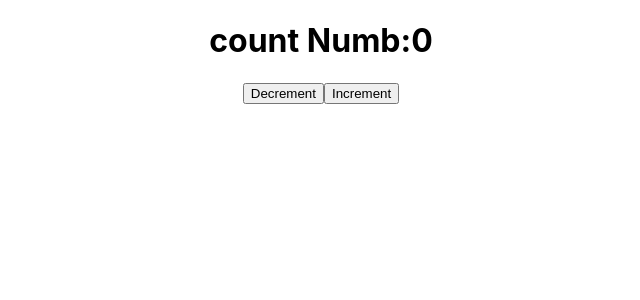
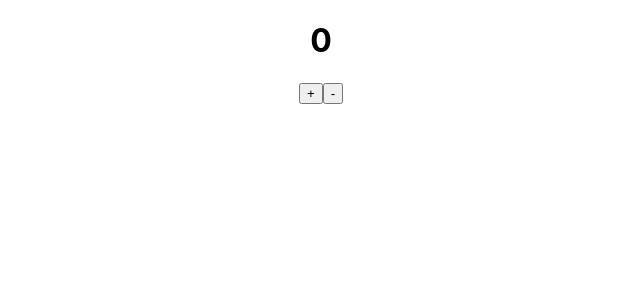
Before and after one commit to khankadir193/basic-reactjs-concepts, a React (Create React App) app: page / in a window 1280 px wide. Shown: the top 300 px of the page, without its empty margins (319-959 px from the left). Built offline with nearby package versions, Linux system fonts and the light colour scheme.

Commit message:
counter implemented into functional components

```diff
--- a/src/App.js
+++ b/src/App.js
@@ -1,12 +1,14 @@
-import logo from './logo.svg';
 import './App.css';
 // import ClassComp from './PracticeComponent/ClassComponent';
-import ClassComp from './PracticeComponent/ClassComponent';
+// import ClassComp from './PracticeComponent/ClassComponent';
+import CounterComp from './CounterApp/CounterComp';
+
 
 function App() {
   return (
     <div className="App">
-     <ClassComp />
+     {/* <ClassComp />  */}
+     <CounterComp />
     </div>
   );
 }
--- /dev/null
+++ b/src/CounterApp/CounterComp.js
@@ -0,0 +1,25 @@
+import React, { useState } from 'react'
+
+const CounterComp = () => {
+    const [counter,setCounter] = useState(0);
+
+    const handleIncDec = (event, content) => {
+        if (content === "+") {
+            setCounter((prev) => prev + 1);
+        } else {
+            setCounter((prev) => prev - 1);
+        }
+    };
+
+    return (
+        <div>
+            <h1>{counter}</h1>
+            <button onClick={(event)=>{handleIncDec(event,"+")}}>+</button>
+            <button onClick={(event)=>{handleIncDec(event,"-")}}>-</button>
+        </div>
+    )
+}
+
+export default CounterComp;
+
+// https://stackoverflow.com/questions/52428879/objects-are-not-valid-as-a-react-child-if-you-meant-to-render-a-collection-of-c
```
